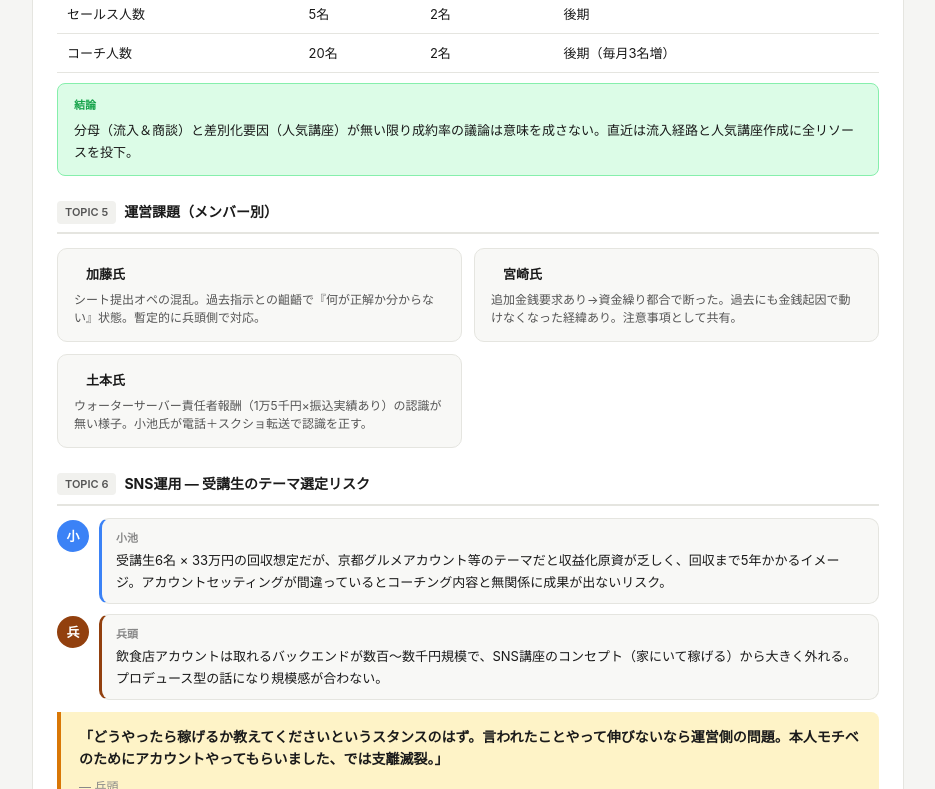
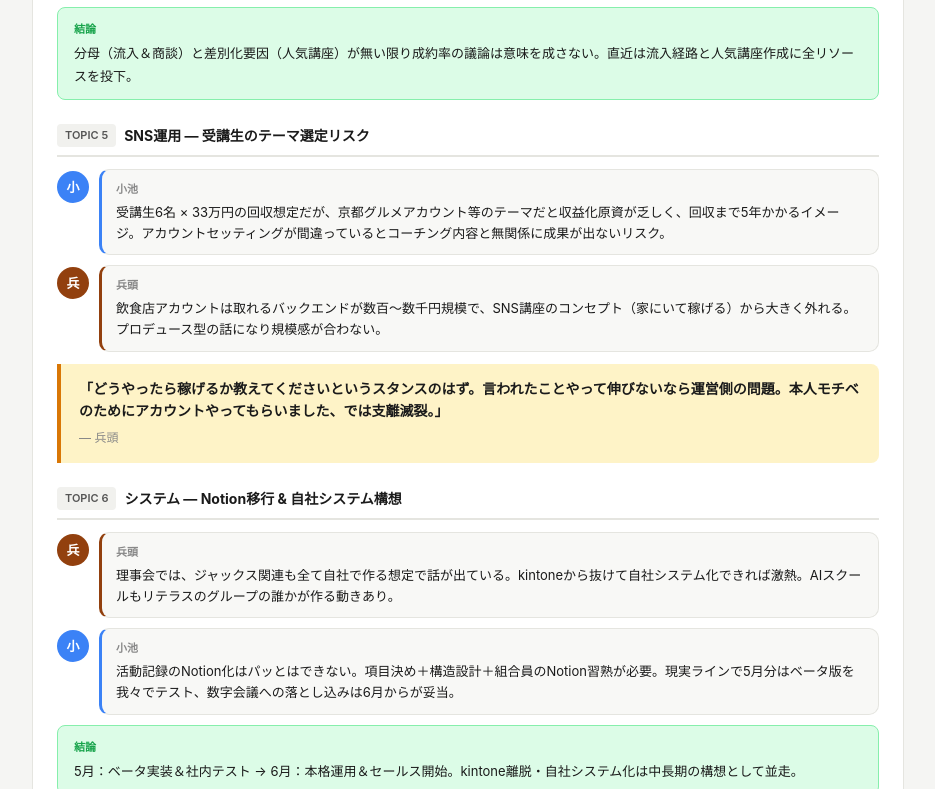
Before and after one commit to newgo-koike/phc-minutes, a plain HTML site: page index-internal.html in a window 1280 px wide. Shown: the part 2011-2800 px from the top of the page, without its empty margins (172-1107 px from the left). Drawn offline with Linux system fonts and the light colour scheme.

Commit message:
Update 2026-04-28 内部MTG: remove personnel issues

```diff
--- a/index-internal.html
+++ b/index-internal.html
@@ -195,8 +195,7 @@ const MEETINGS = [
     ["プロダクト目標は月次（月商800万円）で追う","累計ではなく月次で追う方針。年商1億円ペース、月16件成約が目安。プロダクトパワーで成立させる（マンパワー営業による瞬発力ではなく）。"],
     ["追跡すべき6つのKPIを特定","流入経路30個・月間個別商談50件・成約率30%・セールス5名・コーチ20名・人気講座3つ。"],
     ["短期は『人気講座』と『流入経路』に注力","セールス・コーチの人員確保は後フェーズ。直近着手はこの2項目。"],
-    ["Notion移行スケジュール確定","5月にベータ版テスト、6月から本格運用。これに伴いセールス開始も6月から。将来的にジャックス関連業務もkintoneから自社システムへ。"],
-    ["加藤氏のシート提出は暫定的に兵頭側で対応","過去指示との齟齬で混乱しているため、現状はオペレーションを切り替え。プロダクト責任者の立て付けは継続検討。"]
+    ["Notion移行スケジュール確定","5月にベータ版テスト、6月から本格運用。これに伴いセールス開始も6月から。将来的にジャックス関連業務もkintoneから自社システムへ。"]
   ],
   topics: [
     {
@@ -248,16 +247,6 @@ const MEETINGS = [
       ]
     },
     {
-      title: "運営課題（メンバー別）",
-      blocks: [
-        ["persons",[
-          ["加藤氏","シート提出オペの混乱。過去指示との齟齬で『何が正解か分からない』状態。暫定的に兵頭側で対応。"],
-          ["宮崎氏","追加金銭要求あり→資金繰り都合で断った。過去にも金銭起因で動けなくなった経緯あり。注意事項として共有。"],
-          ["土本氏","ウォーターサーバー責任者報酬（1万5千円×振込実績あり）の認識が無い様子。小池氏が電話＋スクショ転送で認識を正す。"]
-        ]]
-      ]
-    },
-    {
       title: "SNS運用 ― 受講生のテーマ選定リスク",
       blocks: [
         ["u","小池","受講生6名 × 33万円の回収想定だが、京都グルメアカウント等のテーマだと収益化原資が乏しく、回収まで5年かかるイメージ。アカウントセッティングが間違っているとコーチング内容と無関係に成果が出ないリスク。"],
@@ -275,7 +264,6 @@ const MEETINGS = [
     }
   ],
   actions: [
-    { assignees: [["小池"]], text: "土本氏に電話。責任者報酬（1万5千円振込実績）のスクショを転送し、認識を正す。", deadline: "即日" },
     { assignees: [["小池"],["兵頭"]], text: "4/29 8:00-9:00 MTG。各KPIの現状と目標のギャップ、それを埋めるアクションプランを設計。", deadline: "4/29 朝一" },
     { assignees: [["小池"]], text: "5月のテーマとしてSNS（自分自身のアカウント）を全力で回す。流入経路30個に向けた発信モデル検証。", deadline: "5月中" },
     { assignees: [["小池"],["兵頭"]], text: "Notionでの活動記録ベータ版を我々で運用テスト。6月本格運用に向けた項目・構造の確定。", deadline: "5月中" }
```
